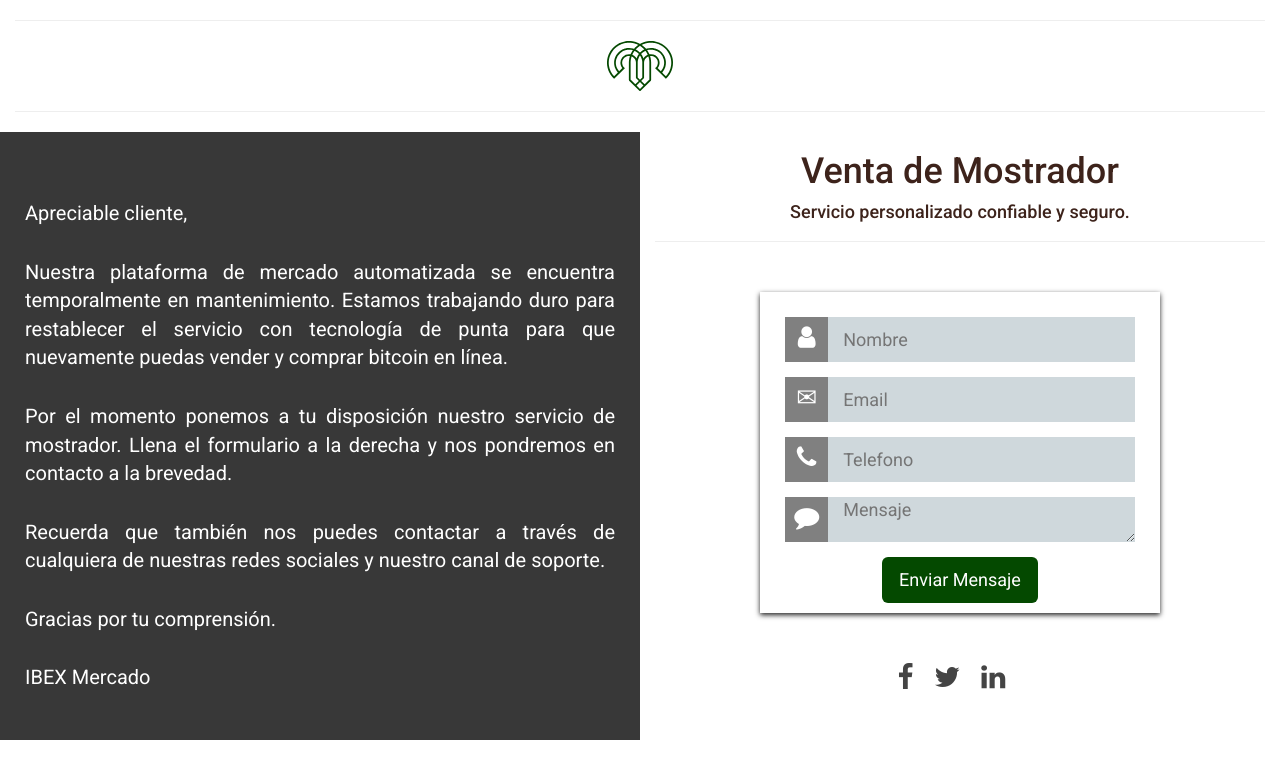
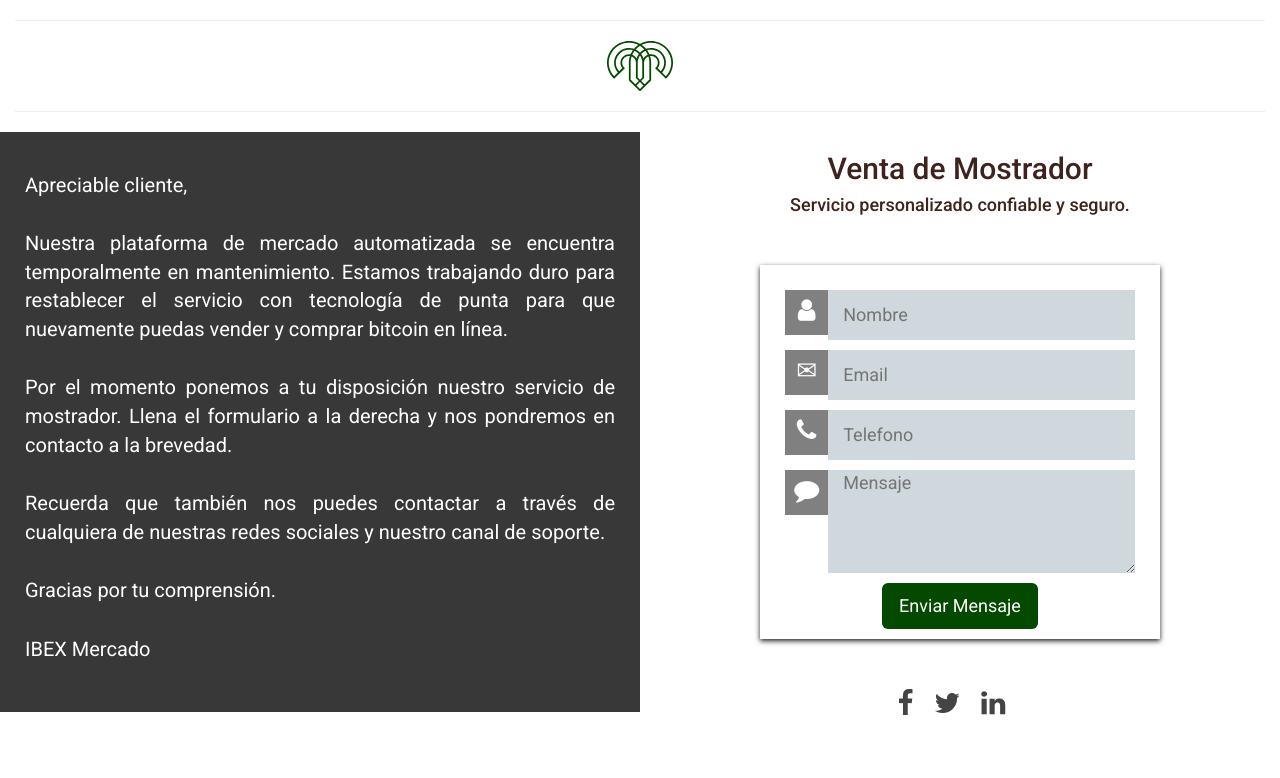
Before and after one commit to Locottus/Ibex, an Angular app: page / in a window 1280 px wide. Shown: the top 778 px of the page. Built offline with nearby package versions, Linux system fonts and the light colour scheme.

Commit message:
modified text area

```diff
--- a/src/app/construccion/construccion.component.css
+++ b/src/app/construccion/construccion.component.css
@@ -84,7 +84,7 @@
   }
   .inp{
     width: 100%;
-    height: 45px;
+    /* height: 45px; */
     padding: 0 15px 0 15px;
     border: none;
     background: #cfd8dc;
@@ -131,12 +131,12 @@
     color: #fff;
     cursor: pointer;
   }
-  #sub-btn:focus{
+  /* #sub-btn:focus{
     outline: none;
   }
   #sub-btn:hover{
     background-color: #dd2c00;
-  }
+  } */
   p{
     text-align: justify;
     padding: 10px;
--- a/src/app/construccion/construccion.component.html
+++ b/src/app/construccion/construccion.component.html
@@ -3,7 +3,7 @@
         <div class="col-lg-6 col-sm-12 left">
             <div>
                 <!-- <img src='assets/buildings.jpg' > -->
-                <br><br>
+                <br>
                 <p>Apreciable cliente,</p>
                 <p>Nuestra plataforma de mercado automatizada se encuentra temporalmente en mantenimiento. Estamos
                     trabajando duro para restablecer el servicio con tecnología de punta para que nuevamente puedas
@@ -21,10 +21,9 @@
 
         <div class="divopaco col-lg-6 col-sm-12 right">
             <div class="center-block text-center">
-                <h1>Venta de Mostrador</h1>
+                <h2>Venta de Mostrador</h2>
                 <h4>Servicio personalizado confiable y seguro.</h4>
             </div>
-            <hr>
 
             <!-- <div class="input-group col-lg-6 ">
                 <span class="input-group-addon"><i class="glyphicon glyphicon-user"></i></span>
@@ -60,40 +59,42 @@
                 <form action="#" method="post" id="form-box">
                     <div class="username">
                         <i class="fa fa-user fa-fw" id="icon"></i>
-                        <input type="text" name="nombre" class="inp" placeholder="Nombre" required autofocus [(ngModel)]="nombre">
+                        <input type="text" name="nombre" class="inp" placeholder="Nombre" required autofocus
+                            [(ngModel)]="nombre">
                     </div>
 
                     <div class="username">
                         <i class="fa  glyphicon-envelope fa-fw" id="icon"></i>
-                        <input type="text" name="email" class="inp" placeholder="Email" required name="email" placeholder="Email"
-                        [(ngModel)]="fromEmail">
+                        <input type="text" name="email" class="inp" placeholder="Email" required name="email"
+                            placeholder="Email" [(ngModel)]="fromEmail">
                     </div>
 
                     <div class="username">
                         <i class=" fa  fa-phone fa-fw " id="icon"></i>
-                        <input type="text" name="telefono" class="inp" placeholder="Telefono" required name="telefono" placeholder="Telefono"
-                        [(ngModel)]="telefono">
+                        <input type="text" name="telefono" class="inp" placeholder="Telefono" required name="telefono"
+                            placeholder="Telefono" [(ngModel)]="telefono">
                     </div>
 
                     <div class="username">
                         <i class=" fa  fa-comment fa-fw " id="icon"></i>
                         <!-- <input type="text" name="mensaje" class="inp" placeholder="Mensaje" required name="mensaje" placeholder="Mensaje"
                         [(ngModel)]="msg"> -->
-                        <textarea id="msg" name="mensaje" class="inp" placeholder="Mensaje" required name="mensaje" placeholder="Mensaje"
-                        [(ngModel)]="msg"rows="10" cols="10"></textarea>
+                        <textarea id="msg" name="mensaje" class="inp" placeholder="Mensaje" required name="mensaje"
+                            placeholder="Mensaje" [(ngModel)]="msg" rows="4" cols="40"></textarea>
                     </div>
 
 
                     <div class="clear"></div>
                     <!-- <input type="submit" name="submit" value="SIGN IN" id="sub-btn"> -->
-                    <button class="btn  IbexGreen btn-lg text-center center-block" (click)="enviarForma()"> Enviar Mensaje
+                    <button class="btn  IbexGreen btn-lg text-center center-block" (click)="enviarForma()"> Enviar
+                        Mensaje
                     </button>
 
 
                 </form>
             </div>
 
-            <div class = "center-block text-center">
+            <div class="center-block text-center">
                 <a href="https://www.facebook.com/MercadoIbex/" target="_blank"
                     class="fa fa-facebook fa-2x "></a>&nbsp;&nbsp;&nbsp;&nbsp;&nbsp;
                 <a href="https://twitter.com/MercadoIbex" class="fa fa-twitter fa-2x "
```
